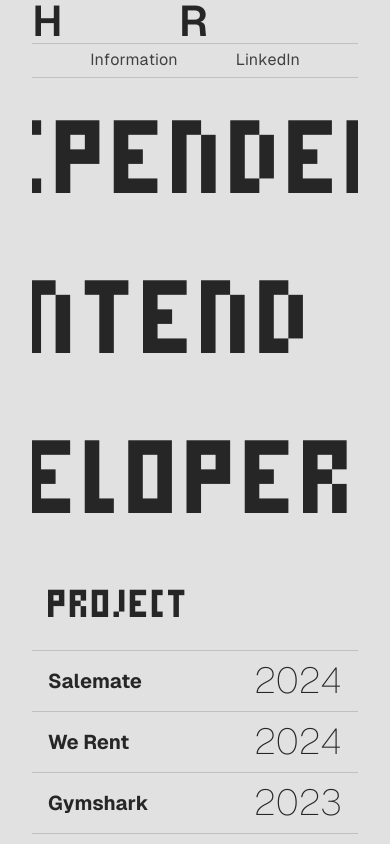
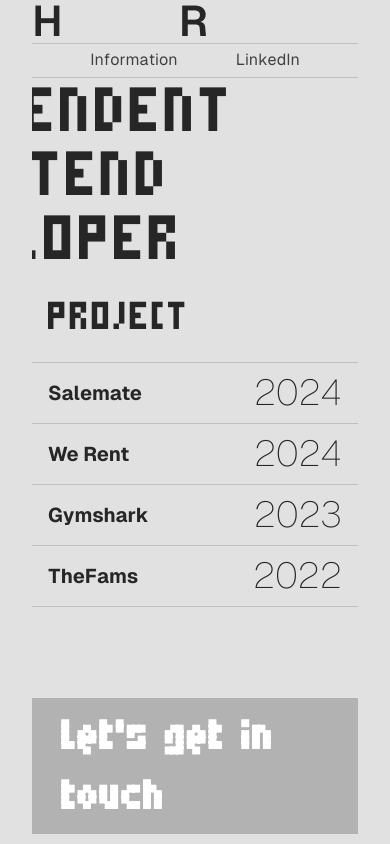
Before and after one commit to hlmyrsyd/hr-app, a Next.js app: page / in a window 390 px wide. Shown: the top 844 px of the page. Built offline with nearby package versions, Linux system fonts and the light colour scheme.

Commit message:
fix/hero size different in sm

```diff
--- a/app/components/hero/index.tsx
+++ b/app/components/hero/index.tsx
@@ -46,7 +46,7 @@ export const Hero = () => {
 
     return (
         <div
-            className="flex flex-col items-start w-full text-[10rem] overflow-hidden"
+            className="flex flex-col items-start w-full text-[6rem] sm:text-[10rem] overflow-hidden"
         >
             <div className="text-center w-full">
                 <motion.p
```
